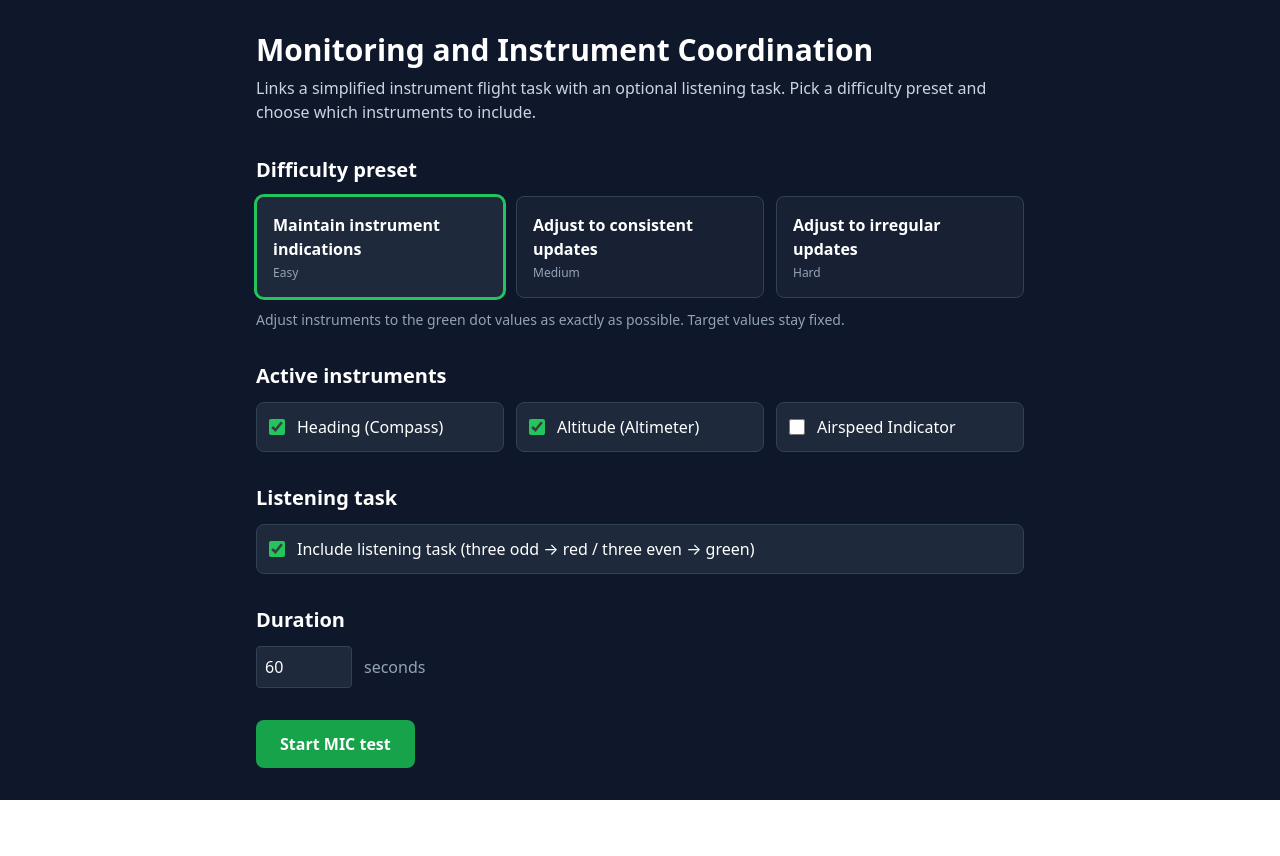
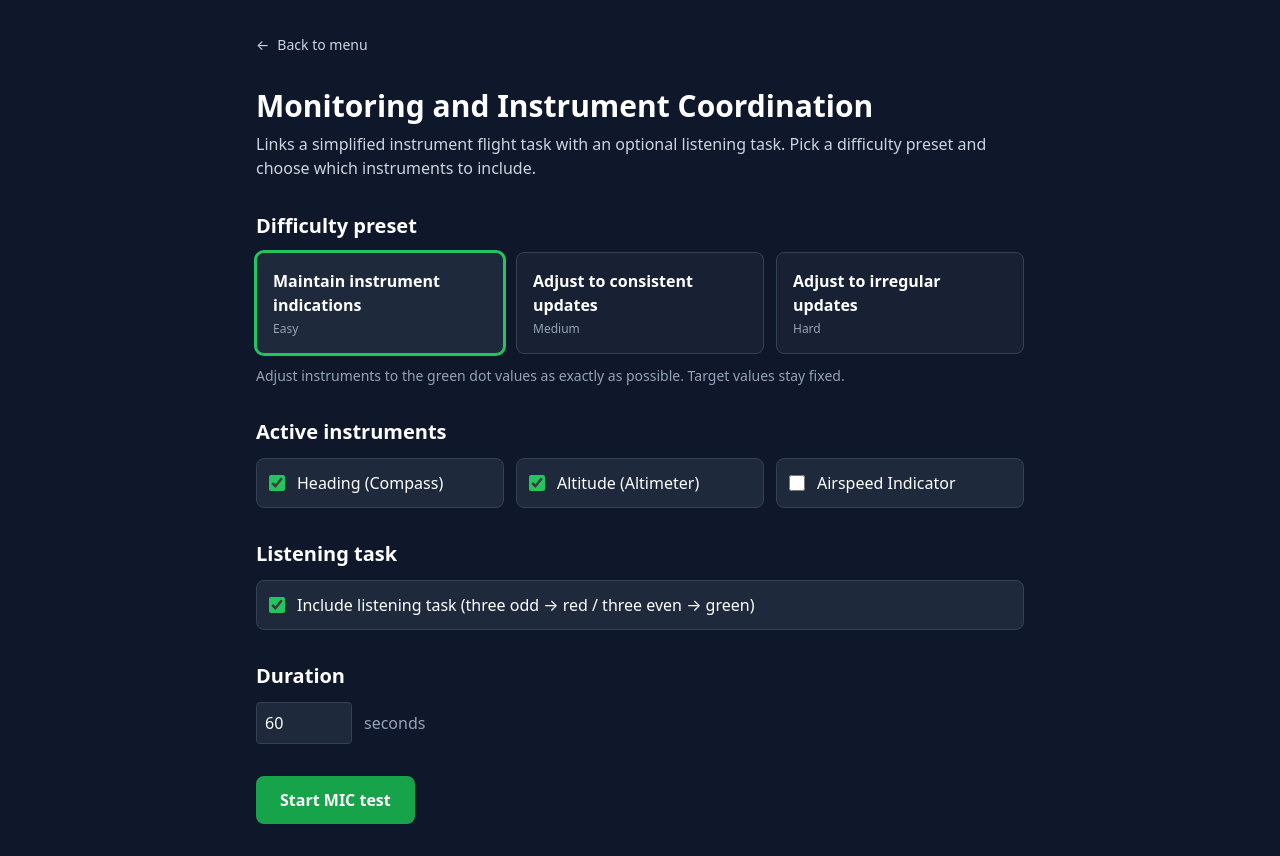
Before and after one commit to Prasin99/PFD_and_MIC_Test, a React (Vite) app: page / in a window 1280 px wide. Both pictures are taken after a click on the button 640 px from the left and 436 px from the top of the page. Before the commit the page ends 800 px from the top, so only its background shows below. Built offline with nearby package versions, Linux system fonts and the light colour scheme.

Commit message:
PFD and MIC Test Both Code

```diff
--- a/src/App.jsx
+++ b/src/App.jsx
@@ -192,12 +192,17 @@ export default function App() {
     setModule(null); setPhase('setup'); setSettings(null); setResult(null);
   }, []);
 
+  // Return to the module picker (used by the Back button on setup screens)
+  const handleBackToMenu = useCallback(() => {
+    setModule(null); setPhase('setup'); setSettings(null); setResult(null);
+  }, []);
+
   // ── Landing: module picker ──
   if (!module) return <ModulePicker onSelect={handleSelectModule} />;
 
   // ── PFD flow (unchanged) ──
   if (module === 'pfd') {
-    if (phase === 'setup')    return <PFDTrackingSetup onStart={handleStart} defaults={{ durationMin: 4 }} />;
+    if (phase === 'setup')    return <PFDTrackingSetup onStart={handleStart} onBack={handleBackToMenu} defaults={{ durationMin: 4 }} />;
     if (phase === 'training') return (
       <div className="w-screen h-screen overflow-hidden">
         <PFDTrackingTraining settings={settings} onComplete={handleComplete} onExit={handleExit} />
@@ -208,7 +213,7 @@ export default function App() {
 
   // ── MIC flow ──
   if (module === 'mic') {
-    if (phase === 'setup')    return <MICSetup onStart={handleStart} />;
+    if (phase === 'setup')    return <MICSetup onStart={handleStart} onBack={handleBackToMenu} />;
     if (phase === 'training') return (
       <div className="w-screen h-screen overflow-hidden">
         <MICTraining settings={settings} onComplete={handleComplete} onExit={handleExit} />
@@ -225,7 +230,7 @@ function ModulePicker({ onSelect }) {
     <div className="min-h-screen bg-slate-900 text-white flex flex-col items-center justify-center gap-8 p-8">
       <header className="text-center">
         <h1 className="text-4xl font-bold">Flight-Core Foundation</h1>
-        {/* <p className="text-slate-400 mt-2">Choose a test module</p> */}
+        <p className="text-slate-400 mt-2">Choose a test module</p>
       </header>
       <div className="grid grid-cols-1 gap-4 max-w-md w-full">
         <ModuleCard
--- a/src/micTest/MICSetup.jsx
+++ b/src/micTest/MICSetup.jsx
@@ -7,8 +7,9 @@ import { MIC_LEVELS, MIC_DEFAULT_LEVEL_ID } from './legs';
  * include, set a duration, then Start.
  *
  * Calls onStart(config) when the user confirms.
+ * Calls onBack() to return to the module picker.
  */
-export function MICSetup({ onStart }) {
+export function MICSetup({ onStart, onBack }) {
   const [levelId, setLevelId] = useState(MIC_DEFAULT_LEVEL_ID);
   const [activeInstruments, setActiveInstruments] = useState({
     heading: true,
@@ -53,6 +54,16 @@ export function MICSetup({ onStart }) {
   return (
     <div className="min-h-screen bg-slate-900 text-white p-8 flex justify-center">
       <div className="max-w-3xl w-full space-y-8">
+        {onBack && (
+          <button
+            onClick={onBack}
+            className="inline-flex items-center gap-2 text-sm text-slate-300
+                       hover:text-white transition"
+          >
+            <span aria-hidden="true">←</span> Back to menu
+          </button>
+        )}
+
         <header>
           <h1 className="text-3xl font-bold">
             Monitoring and Instrument Coordination
```
